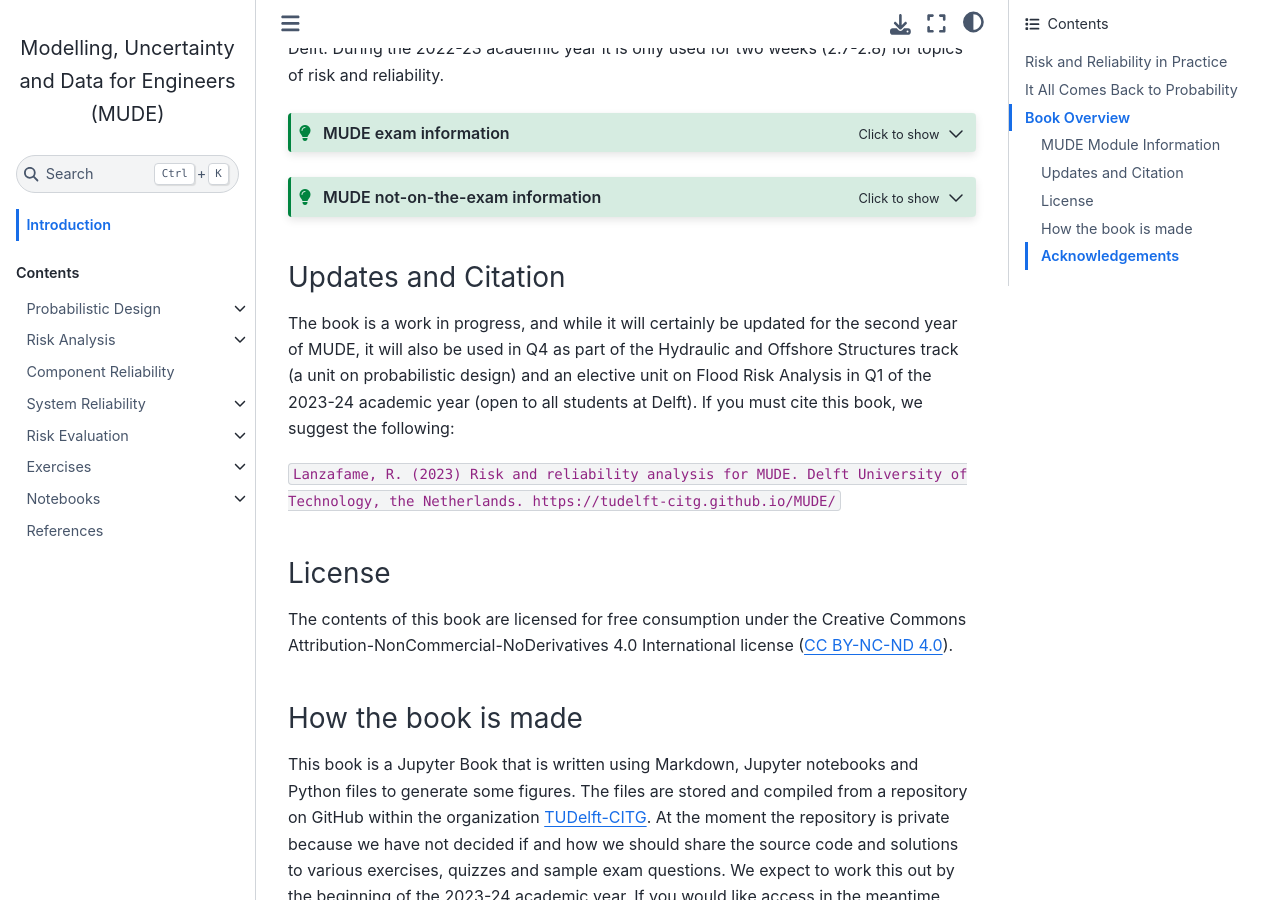
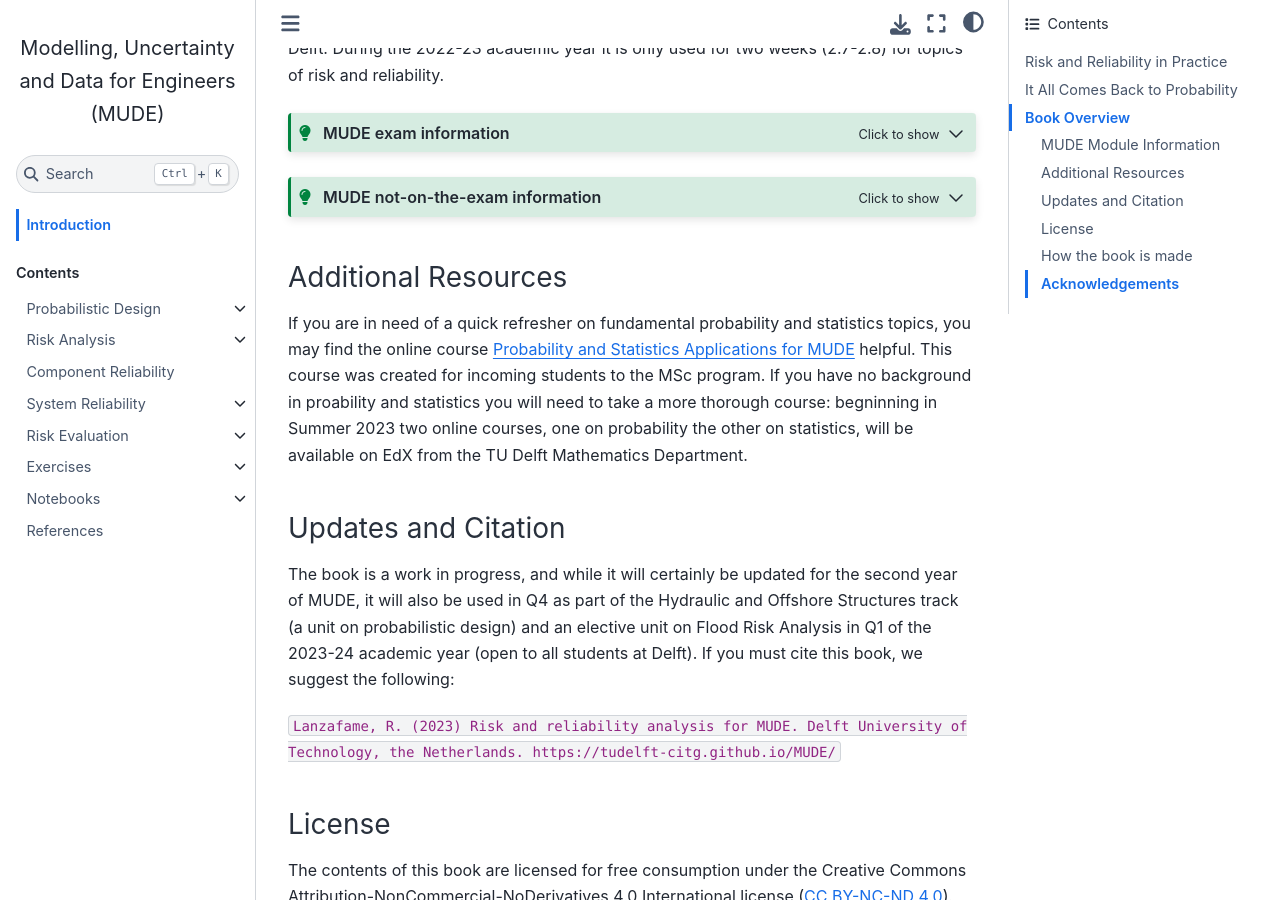
Before and after one commit to TUDelft-CITG/MUDE, a Jupyter Book: the page built from book/intro.md, in a window 1280 px wide and 900 px high, scrolled down 3410 px. Built offline with Jupyter Book 1.0.4 settings and Sphinx 7.4.7 and the Sphinx Book theme 1.1.4, drawn with Linux system fonts in a browser that asks for light colours.

Commit message:
add online course link

````diff
--- a/book/intro.md
+++ b/book/intro.md
@@ -88,6 +88,9 @@ The following concepts or methods are used in this book to illustrate key subjec
 
 Exam questions are also designed such that specialized knowledge is not needed to solve them; however, you should be able to recognize loads and resistances and series and parallel systems for any simple civil engineering and geoscience application provided on the exam.
 ```
+### Additional Resources
+
+If you are in need of a quick refresher on fundamental probability and statistics topics, you may find the online course [Probability and Statistics Applications for MUDE](https://tudelft-citg.github.io/learn-probability/) helpful. This course was created for incoming students to the MSc program. If you have no background in proability and statistics you will need to take a more thorough course: begninning in Summer 2023 two online courses, one on probability the other on statistics, will be available on EdX from the TU Delft Mathematics Department.
 
 ### Updates and Citation
 
````
